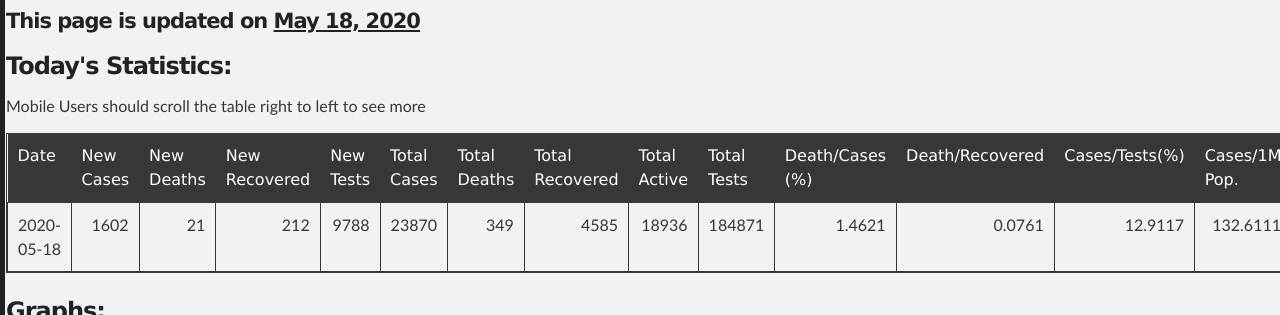
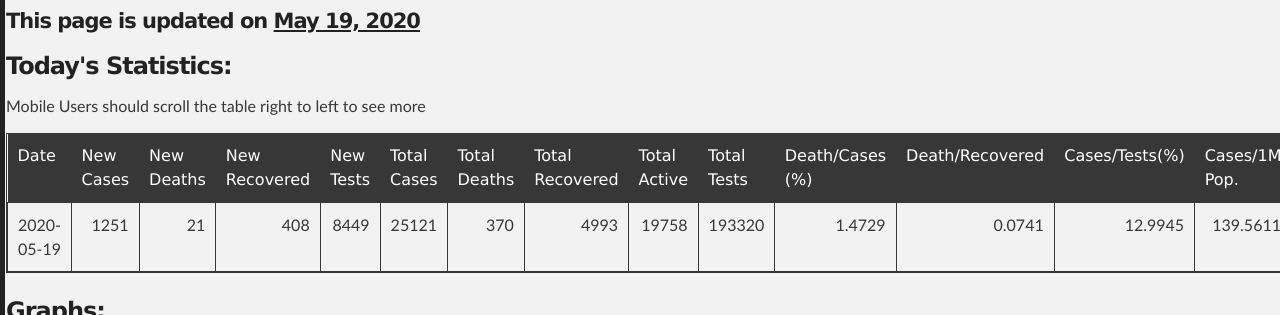
Before and after one commit to promitbasak/covid19bd, a Jekyll site: the page index.html, which Jekyll copies as it is, in a window 1280 px wide and 900 px high, cut to the strip 322-637 px from the top of the window. Built offline with Jekyll 4.4.1, drawn with Linux system fonts in a browser that asks for light colours; some of the changed text lies outside the part shown.

Commit message:
Update index.html

```diff
--- a/index.html
+++ b/index.html
@@ -45,7 +45,7 @@
         <h2 id="covid-19-in-bangladesh">Covid-19 in Bangladesh</h2>
 
 
-    <h4 id="this-page-is-updated-on-may-18-2020">This page is updated on <strong><u>May 18, 2020</u></strong></h4>
+    <h4 id="this-page-is-updated-on-may-19-2020">This page is updated on <strong><u>May 19, 2020</u></strong></h4>
     <h3> Today's Statistics:</h3>
         <p> Mobile Users should scroll the table right to left to see more</p>
     <table class="table table-bordered table-hover table-condensed">
@@ -66,37 +66,37 @@
 <th title="Field #15">Deaths/1M Pop.</th>
 </tr></thead>
 <tbody><tr>
-<td>2020-05-18</td>
-<td align="right">1602</td>
+<td>2020-05-19</td>
+<td align="right">1251</td>
 <td align="right">21</td>
-<td align="right">212</td>
-<td align="right">9788</td>
-<td align="right">23870</td>
-<td align="right">349</td>
-<td align="right">4585</td>
-<td align="right">18936</td>
-<td align="right">184871</td>
-<td align="right">1.4621</td>
-<td align="right">0.0761</td>
-<td align="right">12.9117</td>
-<td align="right">132.6111</td>
-<td align="right">1.9389</td>
+<td align="right">408</td>
+<td align="right">8449</td>
+<td align="right">25121</td>
+<td align="right">370</td>
+<td align="right">4993</td>
+<td align="right">19758</td>
+<td align="right">193320</td>
+<td align="right">1.4729</td>
+<td align="right">0.0741</td>
+<td align="right">12.9945</td>
+<td align="right">139.5611</td>
+<td align="right">2.0556</td>
 </tr>
 </table>
 
         <h3>Graphs:</h3>
         <div class="photo-album">
       <div>
-        <img src="https://raw.githubusercontent.com/promitbasak/Covid-19_bd_extended/master/assests/2020-05-18/Figure_1.png">
+        <img src="https://raw.githubusercontent.com/promitbasak/Covid-19_bd_extended/master/assests/2020-05-19/Figure_1.png">
         <h5>Overall Condition</h5>
       </div>
 
       <div>
-        <img src="https://raw.githubusercontent.com/promitbasak/Covid-19_bd_extended/master/assests/2020-05-18/Figure_2.png">
+        <img src="https://raw.githubusercontent.com/promitbasak/Covid-19_bd_extended/master/assests/2020-05-19/Figure_2.png">
         <h5>Total Cases</h5>
       </div>
       <div>
-        <img src="https://raw.githubusercontent.com/promitbasak/Covid-19_bd_extended/master/assests/2020-05-18/Figure_8.png">
+        <img src="https://raw.githubusercontent.com/promitbasak/Covid-19_bd_extended/master/assests/2020-05-19/Figure_8.png">
         <h5>Total Deaths</h5>
       </div>
       <div>
@@ -104,11 +104,11 @@
         <h5>District-wise Corona Map</h5>
       </div>
       <div>
-        <img src="https://raw.githubusercontent.com/promitbasak/Covid-19_bd_extended/master/assests/2020-05-18/Figure_20.png">
+        <img src="https://raw.githubusercontent.com/promitbasak/Covid-19_bd_extended/master/assests/2020-05-19/Figure_20.png">
         <h5>BD vs USA: Cases</h5>
       </div>
       <div>
-        <img src="https://raw.githubusercontent.com/promitbasak/Covid-19_bd_extended/master/assests/2020-05-18/Figure_21.png">
+        <img src="https://raw.githubusercontent.com/promitbasak/Covid-19_bd_extended/master/assests/2020-05-19/Figure_21.png">
         <h5>BD vs USA: Deaths</h5>
       </div>
     </div>
@@ -1756,6 +1756,23 @@
 <td align="right">132.6111</td>
 <td align="right">1.9389</td>
 </tr>
+<tr>
+<td>2020-05-19</td>
+<td align="right">1251</td>
+<td align="right">21</td>
+<td align="right">408</td>
+<td align="right">8449</td>
+<td align="right">25121</td>
+<td align="right">370</td>
+<td align="right">4993</td>
+<td align="right">19758</td>
+<td align="right">193320</td>
+<td align="right">1.4729</td>
+<td align="right">0.0741</td>
+<td align="right">12.9945</td>
+<td align="right">139.5611</td>
+<td align="right">2.0556</td>
+</tr>
 </tbody></table>
         <p></p>
         <p> Data Sources: Self created dataset which can be found at <a href="https://github.com/promitbasak/Covid-19_bd_extended">this repository</a>. This dataset uses govt issued press releases from <a href="https://corona.gov.bd/press-release">Here</a>, <a href="https://iedcr.gov.bd/">Here</a> and <a href="https://iedcr.gov.bd/website/index.php/component/content/article/11-others/227-pressrelease">Here</a>.</p>
```
